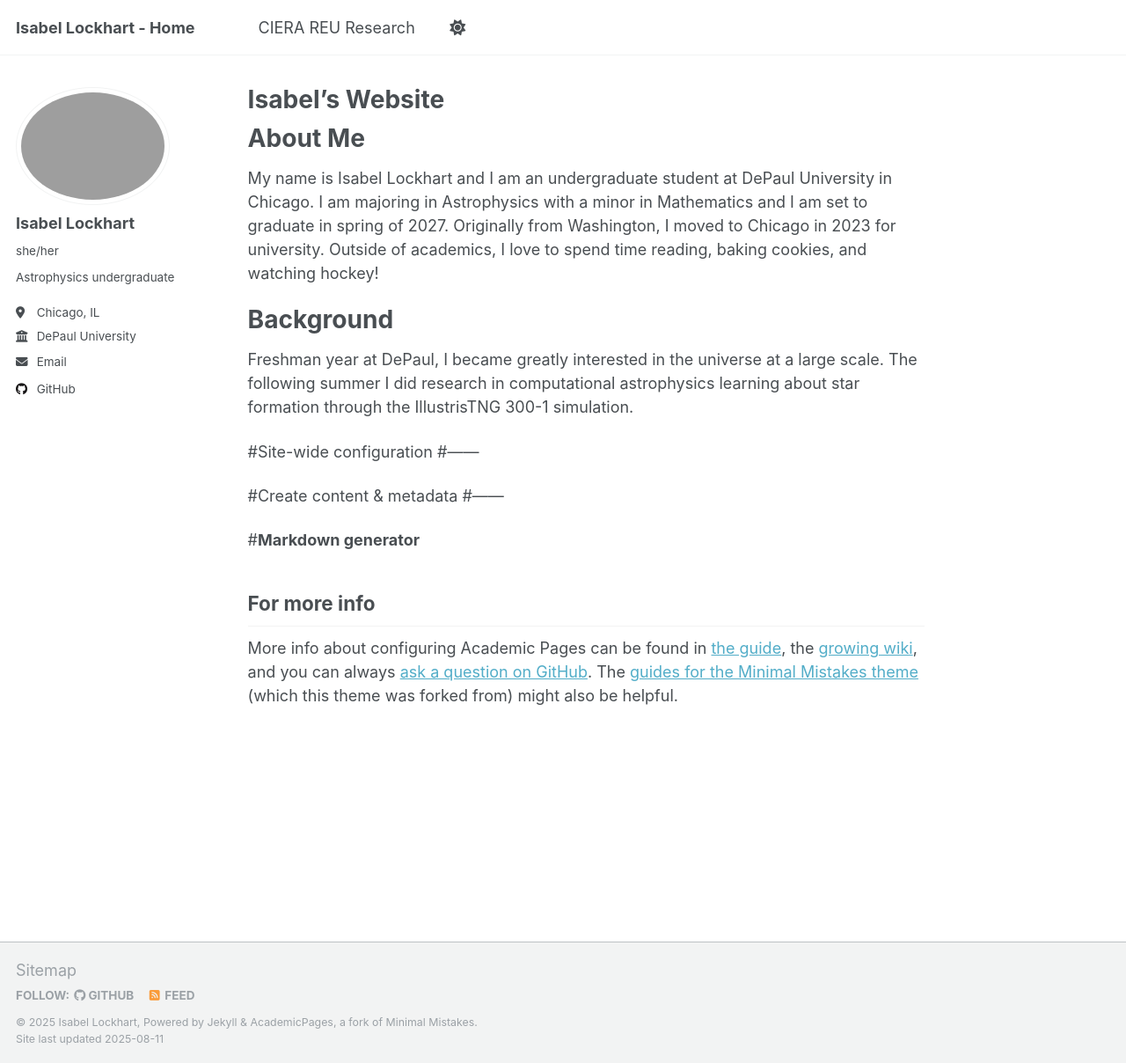
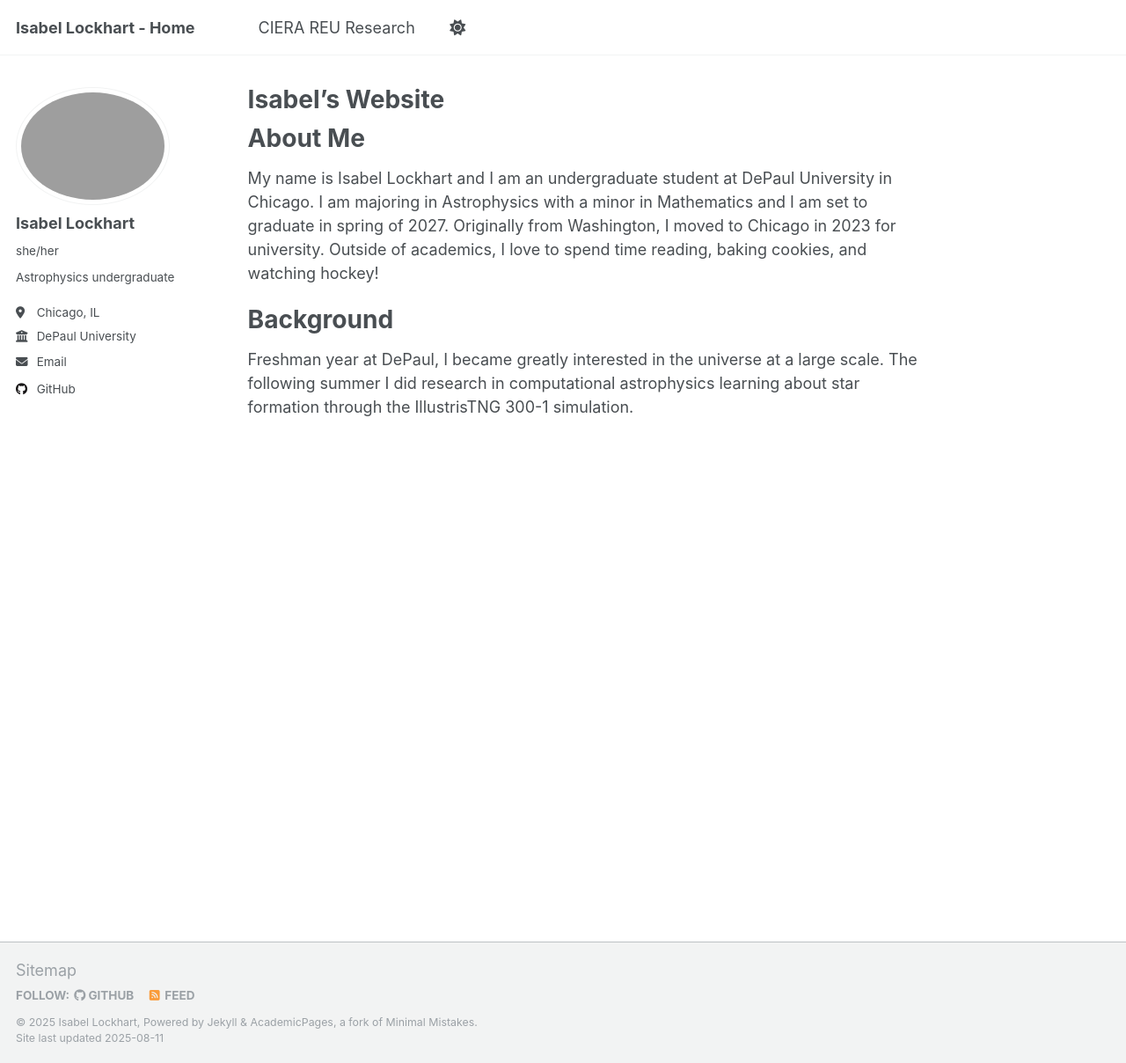
Before and after one commit to Isabel-Lockhart/CIERA, a Jekyll site: the page built from _pages/about.md, in a window 1280 px wide and 1208 px high. Shown: the whole window at 88% size. Built offline with Jekyll 4.4.1, drawn with Linux system fonts in a browser that asks for light colours; a script that is not in the unit is left out.

Commit message:
Update about.md

```diff
--- a/_pages/about.md
+++ b/_pages/about.md
@@ -14,17 +14,3 @@ My name is Isabel Lockhart and I am an undergraduate student at DePaul Universit
 Background
 ======
 Freshman year at DePaul, I became greatly interested in the universe at a large scale. The following summer I did research in computational astrophysics learning about star formation through the IllustrisTNG 300-1 simulation.
-
-#Site-wide configuration
-#------
-
-#Create content & metadata
-#------
-
-
-#**Markdown generator**
-
-
-For more info
-------
-More info about configuring Academic Pages can be found in [the guide](https://academicpages.github.io/markdown/), the [growing wiki](https://github.com/academicpages/academicpages.github.io/wiki), and you can always [ask a question on GitHub](https://github.com/academicpages/academicpages.github.io/discussions). The [guides for the Minimal Mistakes theme](https://mmistakes.github.io/minimal-mistakes/docs/configuration/) (which this theme was forked from) might also be helpful.
```
